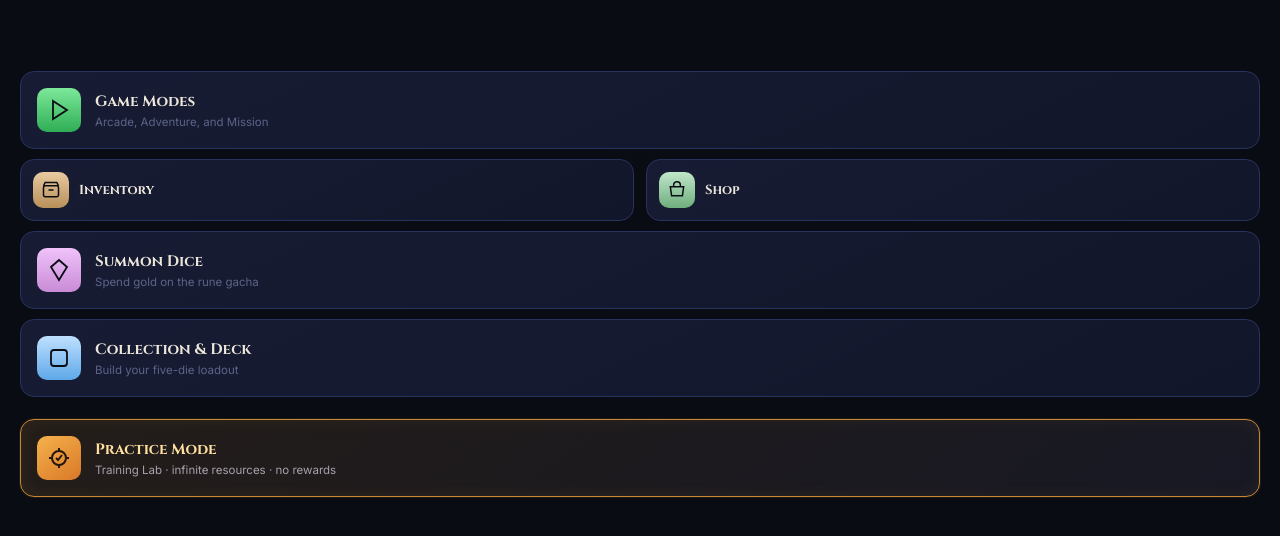
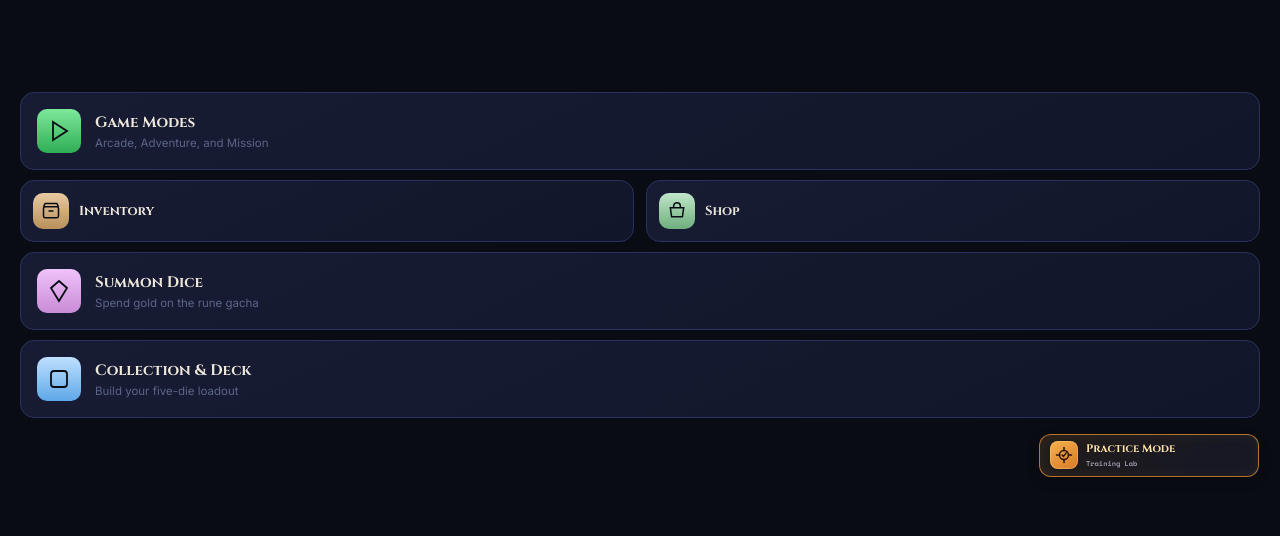
Before and after one commit to BeybladeBattleArena/TTDOnline, a website: page online/game-loader.html in a window 1280 px wide. Shown: the part 212-748 px from the top of the page. Drawn offline with nearby package versions, Linux system fonts and the light colour scheme.

Commit message:
[release] Load Practice Mode entry hotfix

```diff
--- a/online/game-loader.html
+++ b/online/game-loader.html
@@ -108,6 +108,13 @@
             practice.async=false;
             document.head.appendChild(practice);
           }
+          if(!document.getElementById('ttdPracticeEntryHotfixV2Script')){
+            const practiceEntryHotfix=document.createElement('script');
+            practiceEntryHotfix.id='ttdPracticeEntryHotfixV2Script';
+            practiceEntryHotfix.src=window.__TTD_ASSET_URL('/online/practice-entry-hotfix-v2.js?v=2');
+            practiceEntryHotfix.async=false;
+            document.head.appendChild(practiceEntryHotfix);
+          }
           if(!document.getElementById('ttdPracticeRuntimeSyncV1Script')){
             const practiceSync=document.createElement('script');
             practiceSync.id='ttdPracticeRuntimeSyncV1Script';
```
